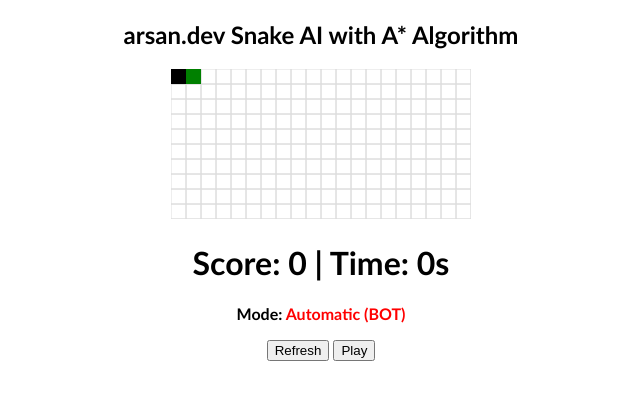
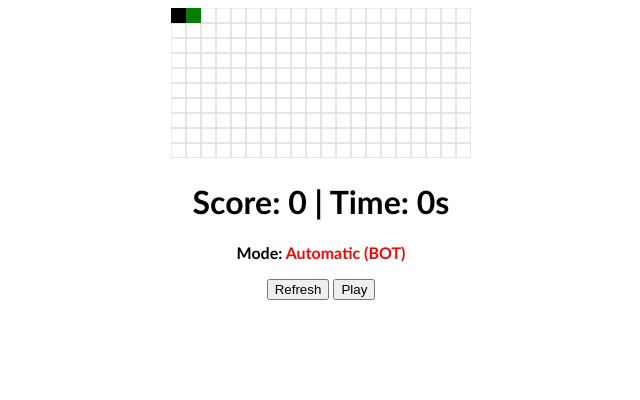
Before and after one commit to Fox-developement/Slang, a plain HTML site: page index.html in a window 1280 px wide. Shown: the whole page, without its empty margins (319-959 px from the left). Drawn offline with Linux system fonts and the light colour scheme.

Commit message:
Update index.html

```diff
--- a/index.html
+++ b/index.html
@@ -3,7 +3,7 @@
 
 <head>
   <meta charset="utf-8">
-  <title>Snake ASTAR Auto</title>
+  <title>Slang</title>
 </head>
 <style>
   body {
@@ -12,7 +12,6 @@
   }
 </style>
 <body>
-  <h2>arsan.dev Snake AI with A* Algorithm</h2>
   <canvas></canvas>
   <h1>Score: <span id="score">0</span> | Time: <span id="time">0</span>s</h1>
   <p><b>Mode: <font color="red">Automatic (BOT)</font></b></p>
```
